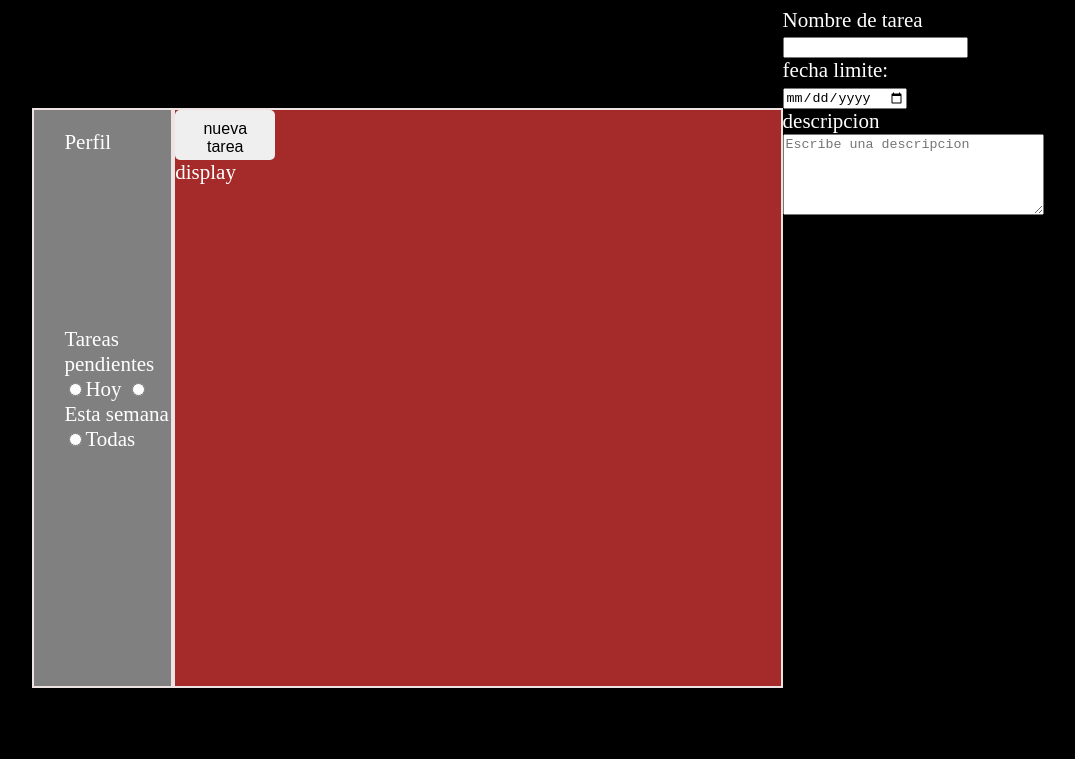
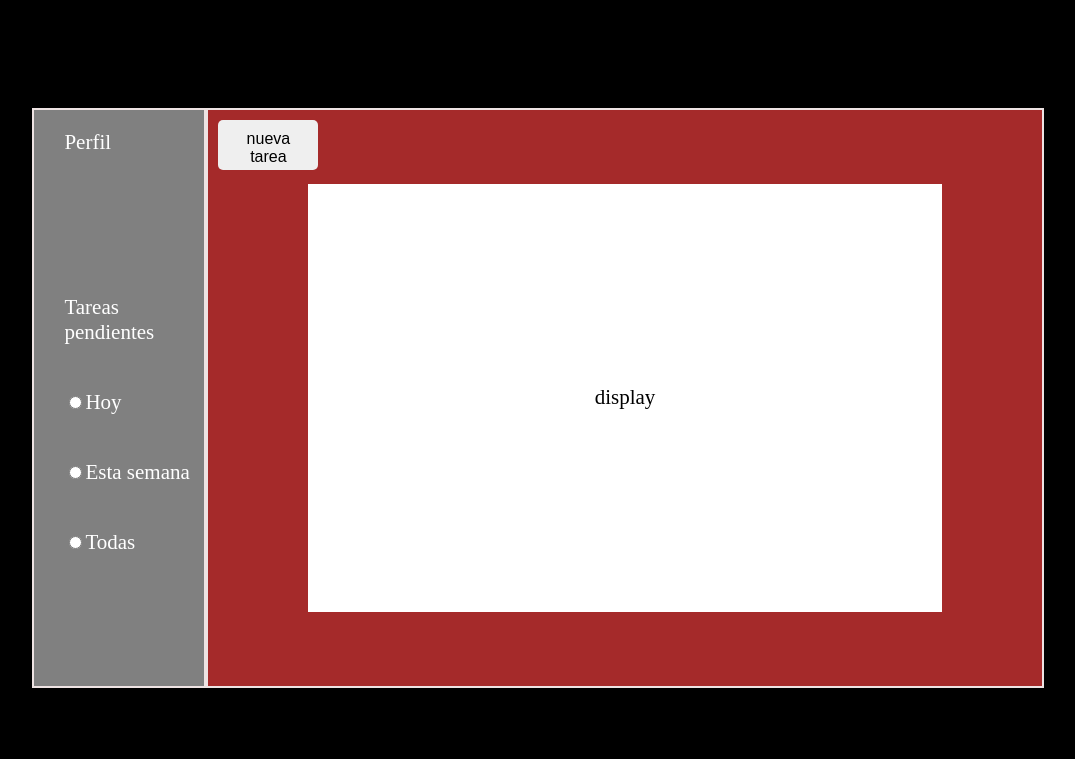
Before and after one commit to jorgeburgueno/listaTareas, a plain HTML site: page index.html in a window 1280 px wide. Shown: the whole page, without its empty margins (102-1177 px from the left). Drawn offline with Linux system fonts and the light colour scheme.

Commit message:
anadido detallado barra izquierda

```diff
--- a/index.html
+++ b/index.html
@@ -10,29 +10,36 @@
     <div class="container">
         <div class = "columna">
             <div class="perfil">Perfil</div>
-            <div class="area-tareas">
-                <form>
-                    <label>Tareas pendientes</label>
-                    <label><input type="radio" name="fecha_pendiente" value="hoy">Hoy</label>
-                    <label><input type="radio" name="fecha_pendiente" value="semana">Esta semana</label>
-                    <label><input type="radio" name="fecha_pendiente" value="todas">Todas</label>
+                <form class="area-tareas">
+                    <label>Tareas pendientes</label><br>
+                    <label class="radio-option">
+                        <input type="radio" name="fecha_pendiente" value="hoy">Hoy
+                    </label><br>
+                    <label class="radio-option">
+                        <input type="radio" name="fecha_pendiente" value="semana">Esta semana
+                    </label><br>
+                    <label class="radio-option">
+                        <input type="radio" name="fecha_pendiente" value="todas">Todas
+                    </label><br>
                 </form>
-            </div>
-
         </div>
         <div class="bloque">
+            <div class="button-container">
             <button class="crear-tarea">nueva tarea</button>
+            </div>
             <div class="display">display</div>
         </div>
         <div class="nueva-tarea">
-            <form>
+            <fieldset>
+                <legend>Crear nueva tarea</legend>
                 <label for="name">Nombre de tarea</label>
                 <input type="text" id="name" name="name"><br>
                 <label for="fecha_limite">fecha limite:</label><br>
-                <input type="date" id="fecha_limite" name="name"><br>
+                <input type="date" id="fecha_limite" name="fecha_limite"><br>
                 <label for="descripcion">descripcion</label><br>
                 <textarea name="descripcion" id="descripcion" rows="5" cols="30" placeholder="Escribe una descripcion"></textarea>
-            </form>
+                <button type="submit">Agregar tarea</button>
+            </fieldset>
         </div>
     </div>
 </body>
--- a/style.css
+++ b/style.css
@@ -11,6 +11,7 @@ body{
     display: flex;
     flex-direction: row;
 
+
 }
 
 .columna {
@@ -20,12 +21,20 @@ body{
     display: flex;
     flex-direction: column;
     padding-left: 30px;
+
 }
 
 .bloque {
     width: 85%;
     margin-top: 100px;
     background-color: brown;
+    padding: 20px;
+    display: flex;
+    justify-content: center;
+    align-items: center;
+    position: relative;
+    overflow-y: auto;
+    max-height: 85vh;
 }
 
 .crear-tarea {
@@ -36,7 +45,9 @@ body{
    border: none;
    border-radius: 5px;
    cursor: pointer;
-
+   position: absolute;
+   top: 10px;
+   left: 10px;
 
 }
 
@@ -49,10 +60,35 @@ body{
     flex: 0 0 80%;
     display: flex;
     flex-direction: column;
-    justify-content: space-evenly;
-    max-height: 50%;
+    margin-top: 50px;
+    gap: 10px;
+
 }
+
+
 
 .columna, .bloque{
     border: 2px solid #eee3e3
 }
+
+.nueva-tarea {
+    display: none;
+    background-color: white;
+    color: black;
+    padding: 20px;
+    border-radius: 5px;
+    position: absolute;
+    top: 40%;
+    left: 50%;
+    transform: translate(-50%, -50%);
+    box-shadow: 0px 0px 10px rgba(255, 255, 255, 0.5);
+}
+.display{
+    width: 80%;
+    height: 80%;
+    background-color: white;
+    color: black;
+    display: flex;
+    justify-content: center;
+    align-items: center;
+}
```
